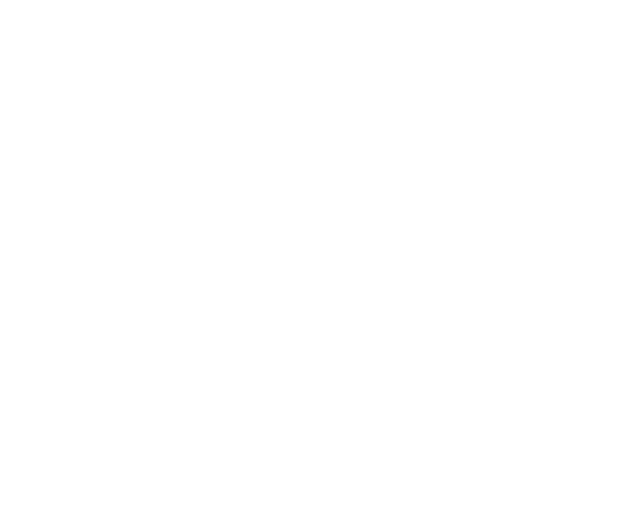
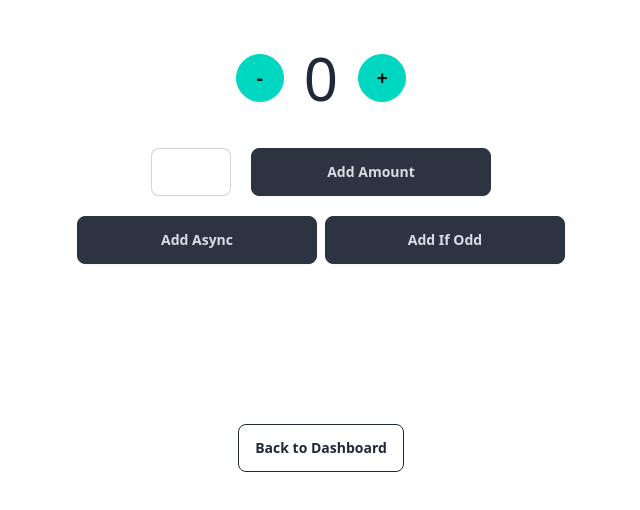
Before and after one commit to Rezuanul-Islam-Fahim/react-redux-state-management, a React (Vite) app: page /counter-app in a window 1280 px wide. Before the commit this address had no page. Shown: the top 510 px of the page, without its empty margins (319-959 px from the left). Built offline with nearby package versions, Linux system fonts and the light colour scheme.

Commit message:
Implement basic ui & slice for Counter module

```diff
--- a/src/app/App.jsx
+++ b/src/app/App.jsx
@@ -2,7 +2,7 @@
 import { Provider } from 'react-redux'
 import { BrowserRouter } from 'react-router'
 import AppRoutes from '@/routes/AppRoutes'
-import { store } from './store.js'
+import { store } from '.'
 
 const App = () => {
   useEffect(() => {
--- a/src/app/index.js
+++ b/src/app/index.js
@@ -1 +1,2 @@
-export { default } from './App'
+export { default as App } from './App'
+export { store } from './store'
--- a/src/app/store.js
+++ b/src/app/store.js
@@ -1,5 +1,8 @@
 import { configureStore } from '@reduxjs/toolkit'
+import { counterReducer } from '@/features/Counter'
 
 export const store = configureStore({
-    reducer: {}
+    reducer: {
+        counter: counterReducer
+    }
 })
--- /dev/null
+++ b/src/features/Counter/Counter.jsx
@@ -0,0 +1,32 @@
+import { Link } from 'react-router'
+
+const Counter = () => {
+    return (
+        <div className="items-center justify-center py-12">
+            <div className="flex flex-row items-center justify-center mb-10">
+                <button className="btn btn-accent btn-circle text-xl font-bold text-center">
+                    -
+                </button>
+                <h1 className="text-6xl px-5">0</h1>
+                <button className="btn btn-accent btn-circle text-xl font-bold text-center">
+                    +
+                </button>
+            </div>
+            <div className="flex flex-row items-center justify-center mb-5">
+                <input
+                    type="number"
+                    className="input input-bordered w-20 text-center font-bold text-lg" />
+                <button className="btn btn-neutral w-60 ml-5">Add Amount</button>
+            </div>
+            <div className="flex flex-row items-center justify-center">
+                <button className="btn btn-neutral w-60 mr-1">Add Async</button>
+                <button className="btn btn-neutral w-60 ml-1">Add If Odd</button>
+            </div>
+            <div className="flex justify-center mt-40">
+                <Link to='/' className="btn btn-outline">Back to Dashboard</Link>
+            </div>
+        </div>
+    )
+}
+
+export default Counter
--- /dev/null
+++ b/src/features/Counter/counterSlice.js
@@ -0,0 +1,13 @@
+import { createSlice } from '@reduxjs/toolkit'
+
+const initialState = {
+    type: 'idle',
+    value: 0
+}
+
+const counterSlice = createSlice({
+    name: 'counter',
+    initialState: initialState
+})
+
+export default counterSlice.reducer
--- /dev/null
+++ b/src/features/Counter/index.js
@@ -0,0 +1,2 @@
+export { default as Counter } from './Counter'
+export { default as counterReducer } from './counterSlice'
--- a/src/features/Dashboard/Dashboard.jsx
+++ b/src/features/Dashboard/Dashboard.jsx
@@ -4,7 +4,7 @@
     return (
         <div className="min-h-screen flex items-center justify-center">
             <div className="flex flex-col">
-                <Link
+                <Link to='/counter-app'
                     className="btn btn-primary my-2">
                     Counter App
                 </Link>
--- a/src/main.jsx
+++ b/src/main.jsx
@@ -1,7 +1,7 @@
 import { StrictMode } from 'react'
 import { createRoot } from 'react-dom/client'
 import './index.css'
-import App from './app'
+import { App } from './app'
 
 createRoot(document.getElementById('root')).render(
   <StrictMode>
--- a/src/routes/AppRoutes.jsx
+++ b/src/routes/AppRoutes.jsx
@@ -1,10 +1,12 @@
 import { Routes, Route } from 'react-router'
 import Dashboard from '@/features/Dashboard'
+import { Counter } from '@/features/Counter'
 
 const AppRoutes = () => {
     return (
         <Routes>
             <Route index element={<Dashboard />} />
+            <Route path='/counter-app' element={<Counter />} />
         </Routes>
     )
 }
```
